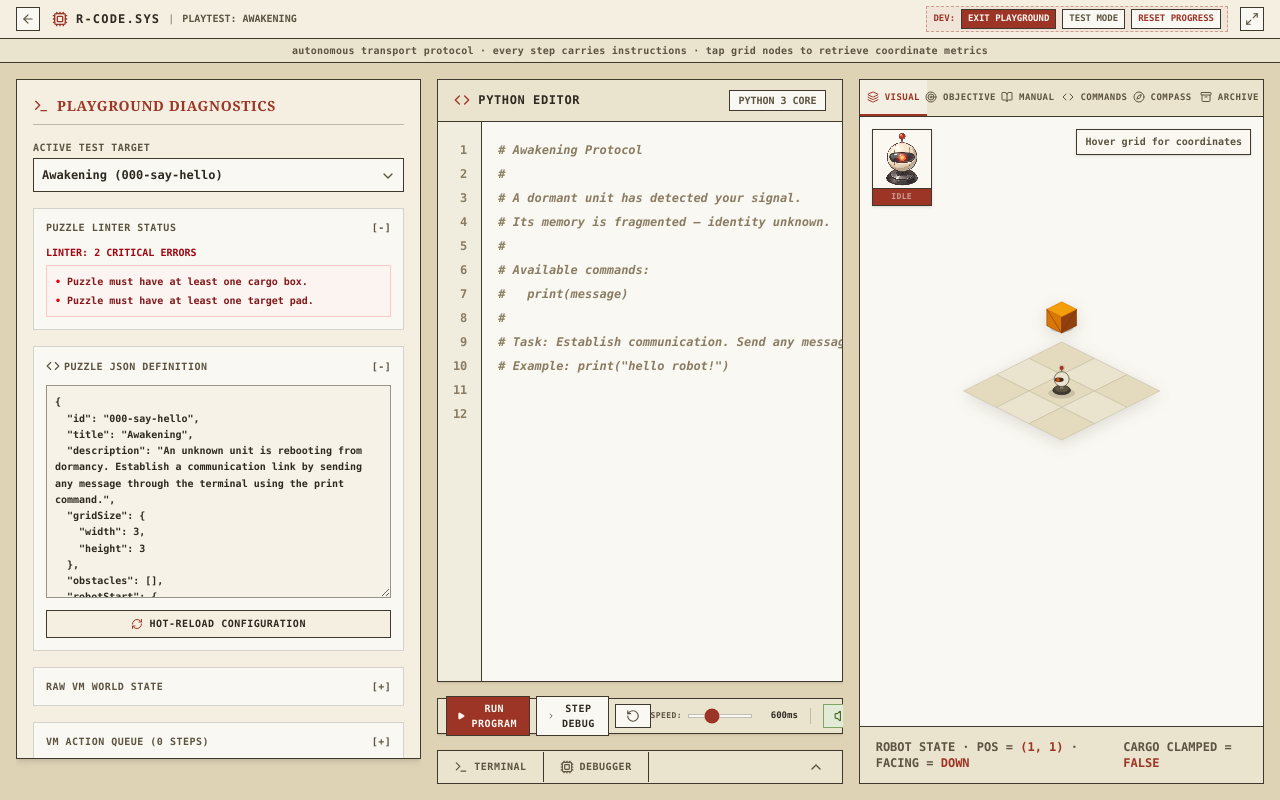
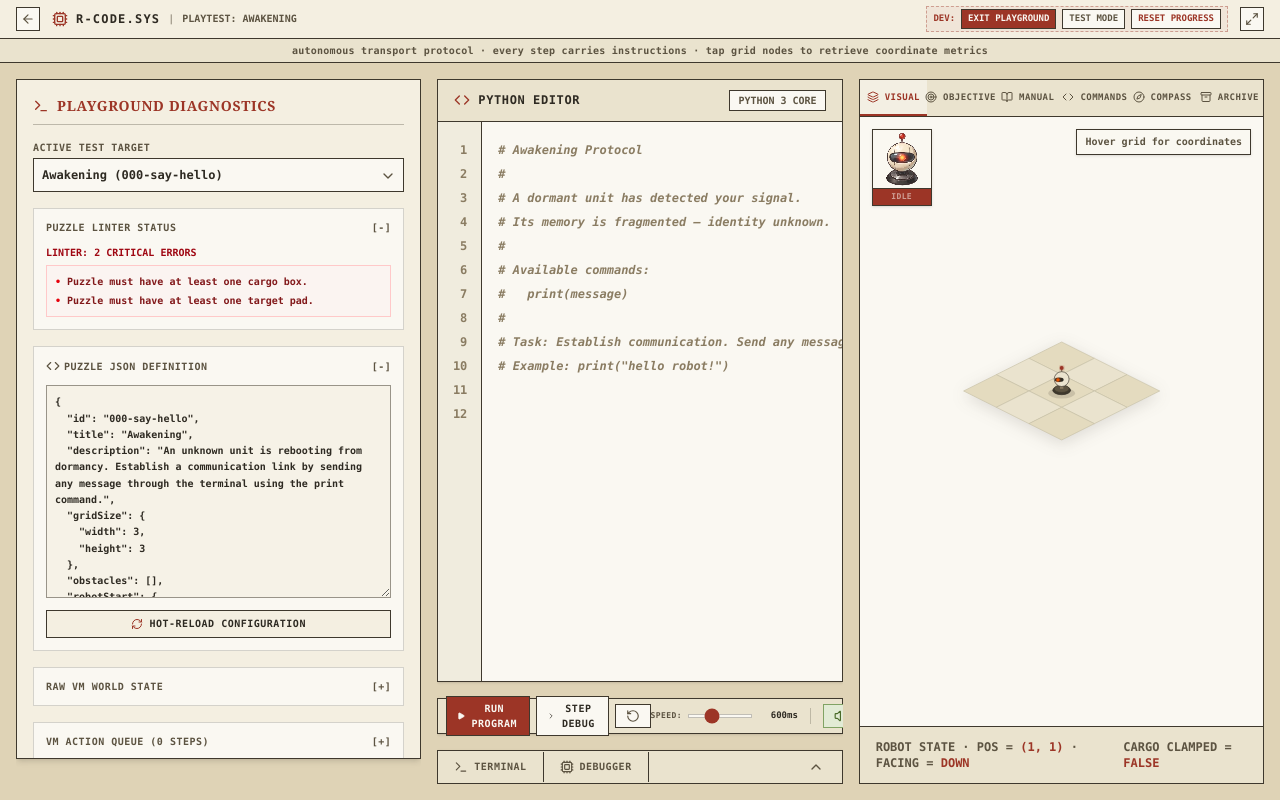
Before and after one commit to MohammadAboulEla/robot-code-game, a React (Vite) app: page / in a window 1280 px wide. Both pictures are taken after a click on the button "PLAYGROUND". Built offline with nearby package versions, Linux system fonts and the light colour scheme.

Commit message:
update first step puzzle

```diff
--- a/src/components/IsometricVisualEngine.tsx
+++ b/src/components/IsometricVisualEngine.tsx
@@ -265,7 +265,7 @@ export const IsometricVisualEngine: React.FC<IsometricVisualEngineProps> = ({
           </g>
 
           {/* 3. Static or Unheld Box (Cargo Container) */}
-          {!worldState.robot.holding && (
+          {!worldState.robot.holding && worldState.box.x >= 0 && worldState.box.y >= 0 && (
             <g id="cargo-box" pointerEvents="none">
               {(() => {
                 const { x: sx, y: sy } = getIsoCoords(worldState.box.x, worldState.box.y);
--- a/src/puzzles/001-first-steps.ts
+++ b/src/puzzles/001-first-steps.ts
@@ -10,7 +10,7 @@ export const PUZZLE_001_FIRST_STEPS: PuzzleDefinition = {
   title: 'First Steps',
   description:
     'Instruct the robot to move forward 3 times to reach the target pad at (0, 3).',
-  gridSize: { width: 4, height: 4 },
+  gridSize: { width: 1, height: 4 },
   obstacles: [],
   robotStart: { x: 0, y: 0, facing: 'down' },
   cargo: [],
```
